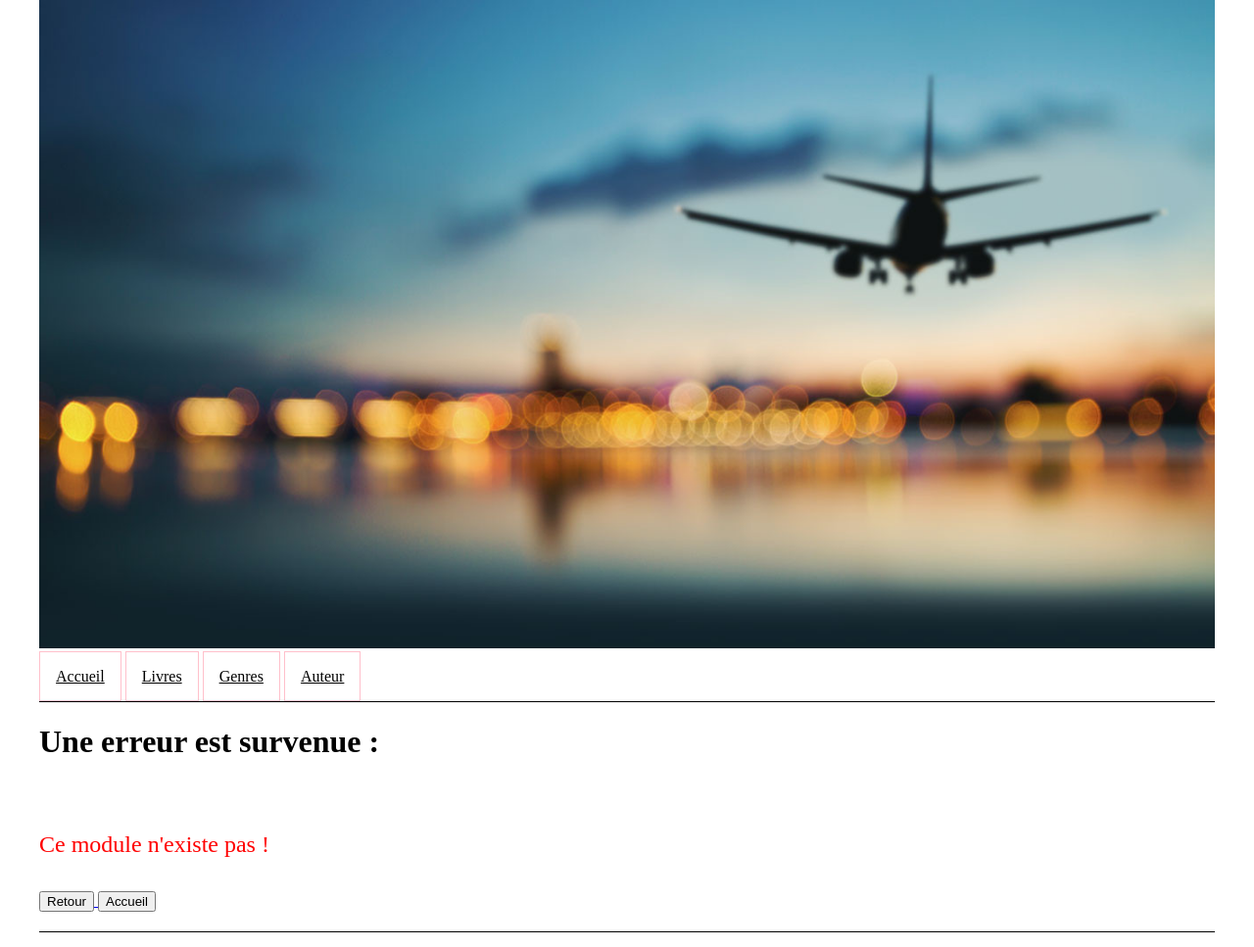
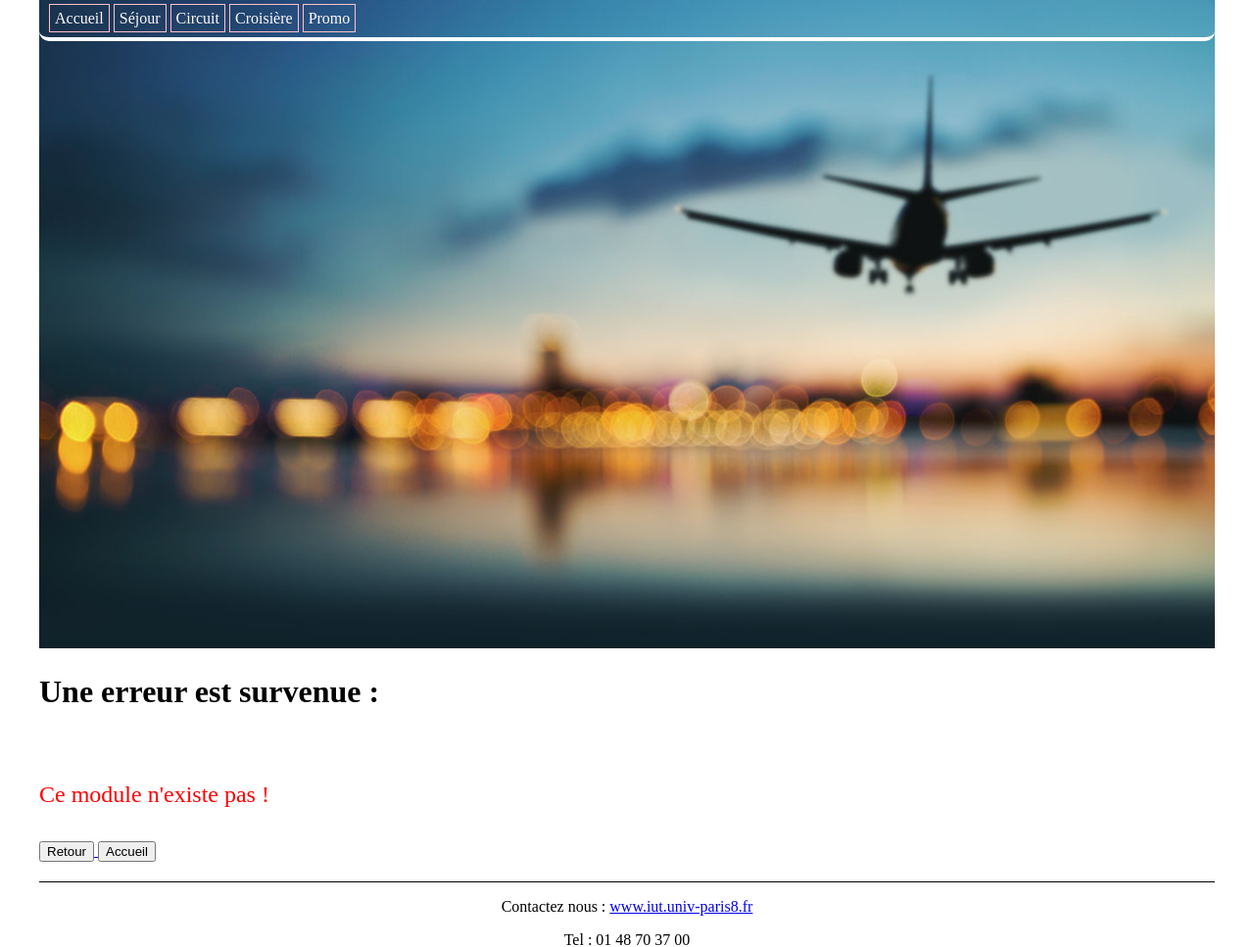
Before and after one commit to fkaaniche/Projet, a PHP site: page /index.php?module=body in a window 1280 px wide. Shown: the top 967 px of the page at 98% size. Run offline with PHP 8.4, Linux system fonts and the light colour scheme.

Commit message:
Commit 1 Va

```diff
--- a/index.php
+++ b/index.php
@@ -13,17 +13,6 @@
 
 	switch($nom_module){
 		case "accueil" :
-		case "livre" :
-		case "genre" :
-		case "auteur" :
-		case "description" :
-		case "detailLivre" :
-		case "detailGenre" :
-		case "connexion" :
-		///////////////// a faire encore  !
-		case "ajoutAuteur" :
-		case "ajoutGenre" :
-		case "ajoutLivre" :
 		case "inscription" :
 		case "deconnexion" :
 			break;
--- a/moduleGenerique/modele_generique.php
+++ b/moduleGenerique/modele_generique.php
@@ -1,9 +1,9 @@
 <?php
 
 	class ModeleGenerique{
-		private static $dns="mysql:host=localhost; dbname=projeta2s3;";
-		private static $user="root";
-		private static $password="";
+		private static $dns="mysql:host=database-etudiants.iut.univ-paris8.fr;dbname=dutinfopw201641";
+		private static $user="dutinfopw201641";
+		private static $password="teraqagu";
 		static protected $connexion;
 
 		public static function init(){
--- a/structurePage/body.php
+++ b/structurePage/body.php
@@ -1,8 +1,8 @@
 	<body >
 		<div>
   		<?php
+			include("nav.php");
 			include("header.php");
-			include("nav.php");
 		  echo $module->getControleur()->getVue()->getContenu();
 			include("footer.php");
 		?>
--- a/structurePage/nav.php
+++ b/structurePage/nav.php
@@ -1,9 +1,11 @@
-<nav id = testNav>
+<nav>
 	<p class="nav navbar-list">
 
-		<label class="<?php if($nom_module=='accueil') echo 'active'?>"><a id="menu" href="index.php?module=accueil">Accueil</a></label>
-		<label class="<?php if($nom_module=='livre' || $nom_module=='detailLivre') echo 'active'?>"><a id="menu" href="index.php?module=livre">Livres</a></label>
-		<label class="<?php if($nom_module=='genre' || $nom_module=='deteilGenre') echo 'active'?>"><a id="menu" href="index.php?module=genre">Genres</a></label>
-		<label class="<?php if($nom_module=='auteur' || $nom_module=='description') echo 'active'?>"><a id="menu" href="index.php?module=auteur">Auteur</a></label>
+		<label class="<?php if($nom_module=='accueil') echo 'active'?>"><a class="menu" href="index.php?module=accueil">Accueil</a></label>
+		<label class="<?php if($nom_module=='sejour' || $nom_module=='pageSejour') echo 'active'?>"><a class="menu" href="index.php?module=sejour">Séjour</a></label>
+		<label class="<?php if($nom_module=='circuit' || $nom_module=='pageCircuit') echo 'active'?>"><a class="menu" href="index.php?module=circuit">Circuit</a></label>
+		<label class="<?php if($nom_module=='croisiere' || $nom_module=='pageCroisiere') echo 'active'?>"><a class="menu" href="index.php?module=croisiere">Croisière</a></label>
+		<label class="<?php if($nom_module=='promo' || $nom_module=='pagePromo') echo 'active'?>"><a class="menu" href="index.php?module=promo">Promo</a></label>
+
 	</p>
 </nav>
--- a/style.css
+++ b/style.css
@@ -4,15 +4,15 @@
 body{
 	width: 1200px;
 	height: 100%;
-	margin: auto !important ;
+	margin: auto;
 
 }
 
 #color{
 	background-color: white;
 	display: inline-block;
-	margin-left: auto;
-	margin-right: auto;
+/*	margin-left: auto;
+	margin-right: auto;	*/
 }
 
 #banner{
@@ -27,18 +27,38 @@ body{
 	background-color: darkgray;
 }
 
-#menu{
+.menu{
 	border : solid 1px pink;
-	color: black;
-	padding : 16px;
+	color: #FFFAFA;
+	text-decoration: none;
+	padding-top: 4.5px;
+	padding-bot: 4.5px;
+	padding: 5px;
+
+
 
 }
 
 nav{
-	border-bottom: 1px solid black;
-	/*border : solid 1px green;*/
+	margin: 0px;
 
 }
+
+.navbar-list {
+	background-image: url(images/banner.jpg);
+	margin: 0px;
+	padding: 10px;
+	border-bottom : solid 4px white;
+	border-radius: 10px;
+	position:fixed;
+	width: 1180px;
+
+
+
+
+}
+
+
 
 
 /*----------------------------------FOOTER------------------------------------*/
```
Also changed, not shown: images/header_image.jpg (added).
